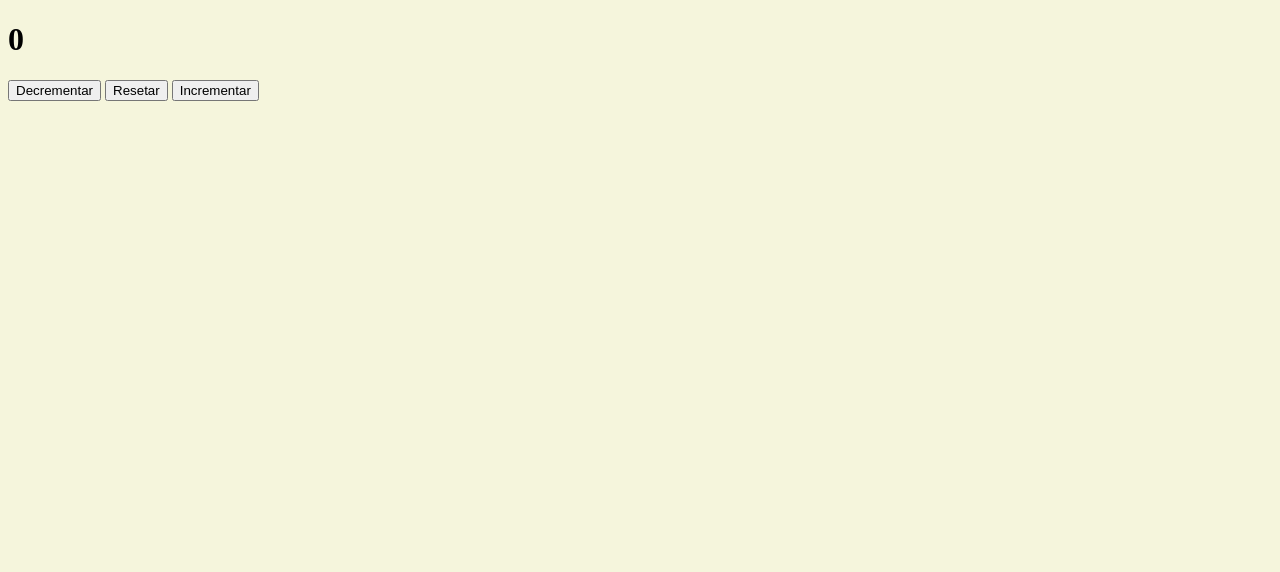
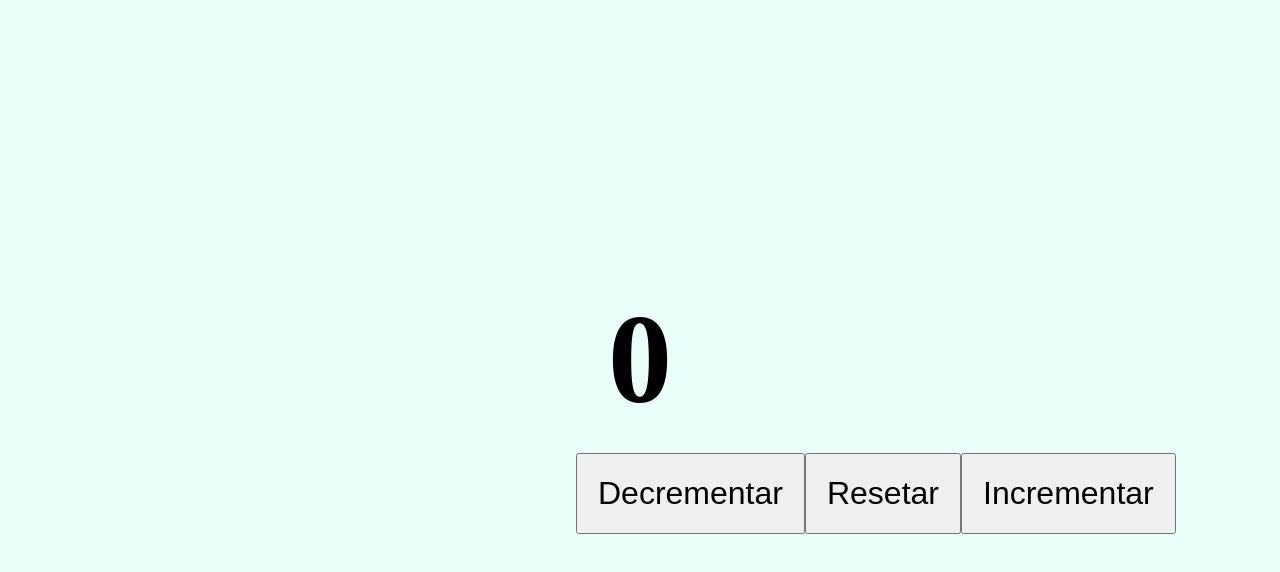
Before and after one commit to RibaC/learn-git, a plain HTML site: page index.html in a window 1280 px wide. Drawn offline with Linux system fonts and the light colour scheme.

Commit message:
Css inicial

```diff
--- a/style.css
+++ b/style.css
@@ -1,3 +1,25 @@
 body {
-    background-color: beige;
+    display: flex;
+    flex-direction: column;
+    justify-content: center;
+    align-items: center;
+    margin: 0px;
+    height: 100vh;
+    width: 100vw;
+    background-color: #ebfffa;
 }
+
+.numero-principal {
+    font-size: 8rem;
+    margin: 20px;
+}
+
+.botoes {
+    display: flex;
+    width: 10vw;
+}
+
+.botao {
+    font-size: 2rem;
+    padding: 20px;
+}
```
